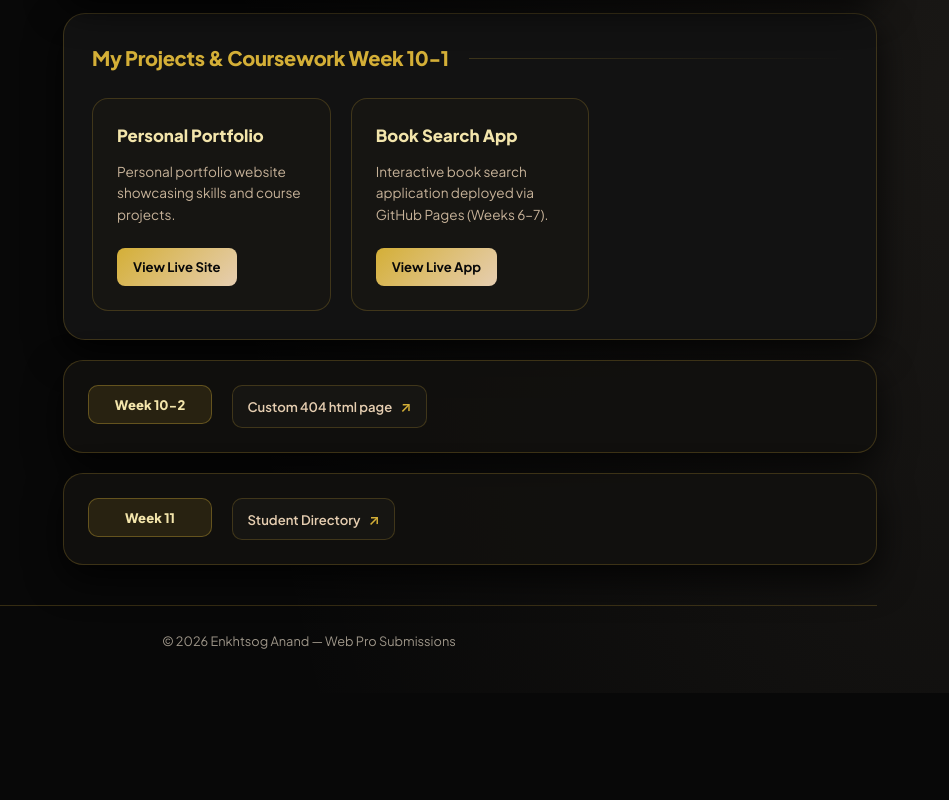
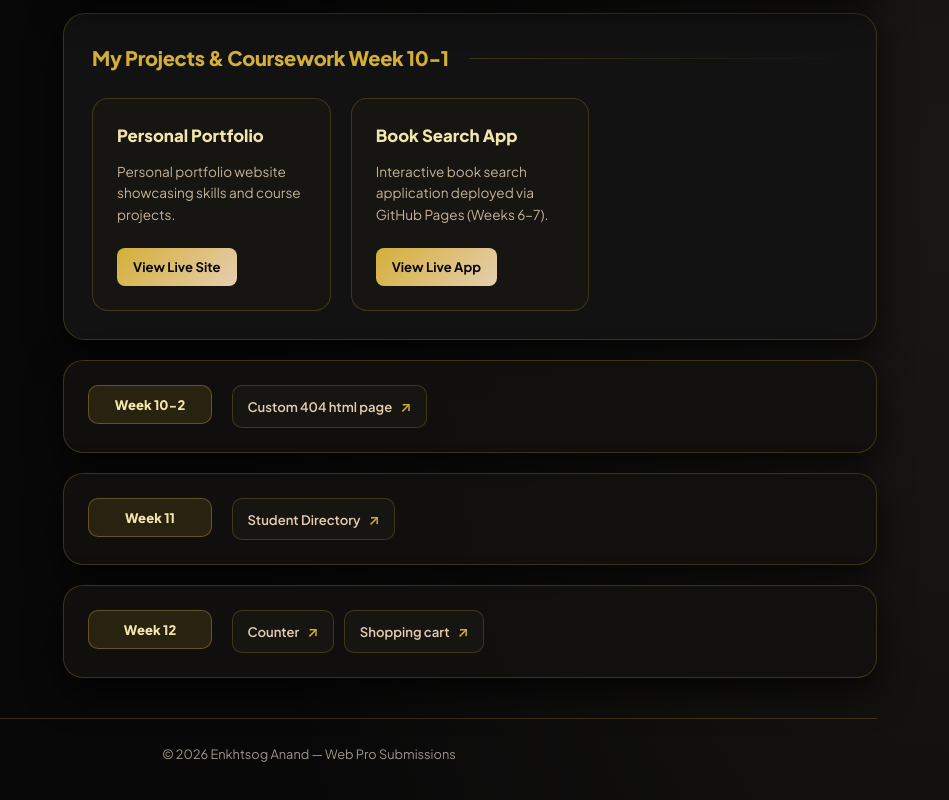
Before and after one commit to Anand1-cmd/web-pro, a plain HTML site: page index.html in a window 1280 px wide. Shown: the part 2288-3088 px from the top of the page, without its empty margins (331-1280 px from the left). Before the commit the page ends 2981 px from the top, so only its background shows below. Drawn offline with Linux system fonts and the light colour scheme.

Commit message:
Update index.html

```diff
--- a/index.html
+++ b/index.html
@@ -733,6 +733,14 @@
             <li><a href="https://anand1-cmd.github.io/nodejs/">Student Directory</a></li>
           </ul>
       </section>
+
+      <section class="week-card">
+      <h2>Week 12</h2>
+        <ul class="task-grid">
+          <li><a href="week12/counter.html">Counter</a></li>
+          <li><a href="week12/shopping cart.html">Shopping cart</a></li>
+        </ul>
+      </section>
     </main>
 
     <footer>
```
